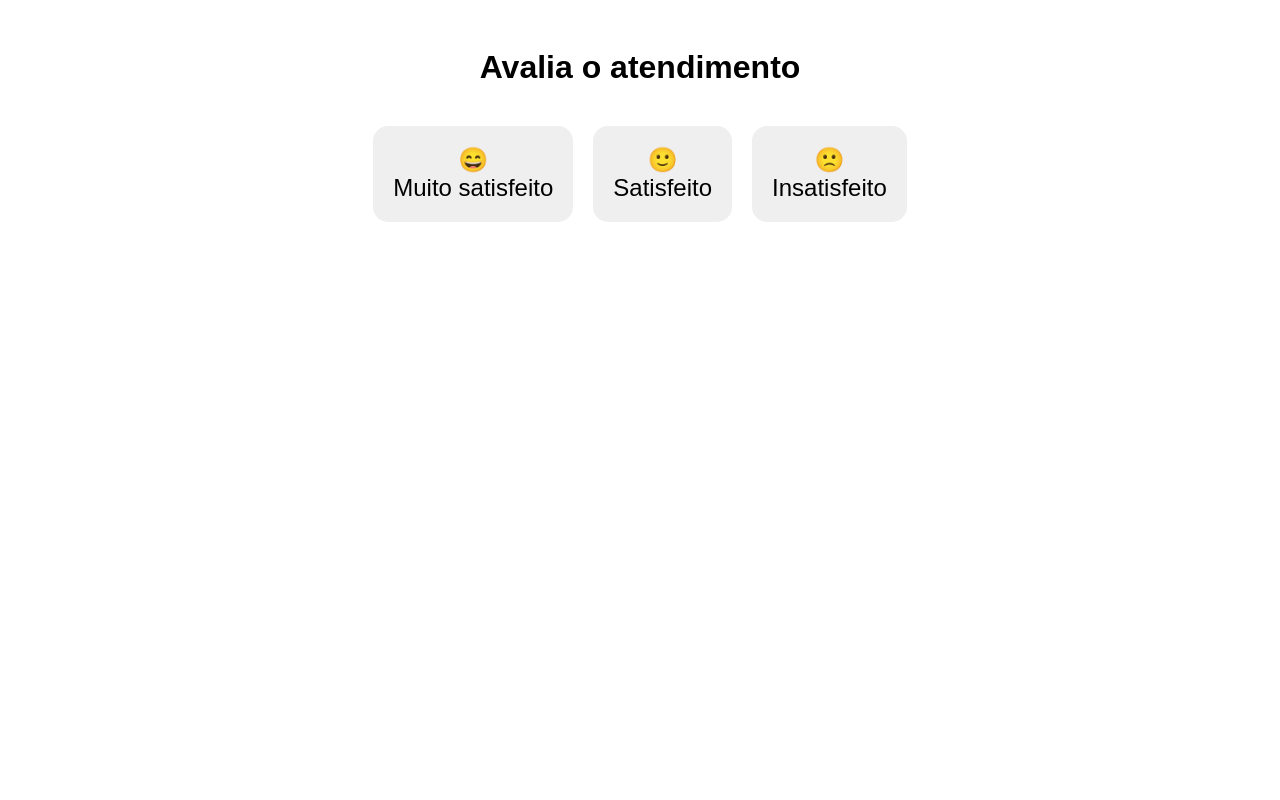
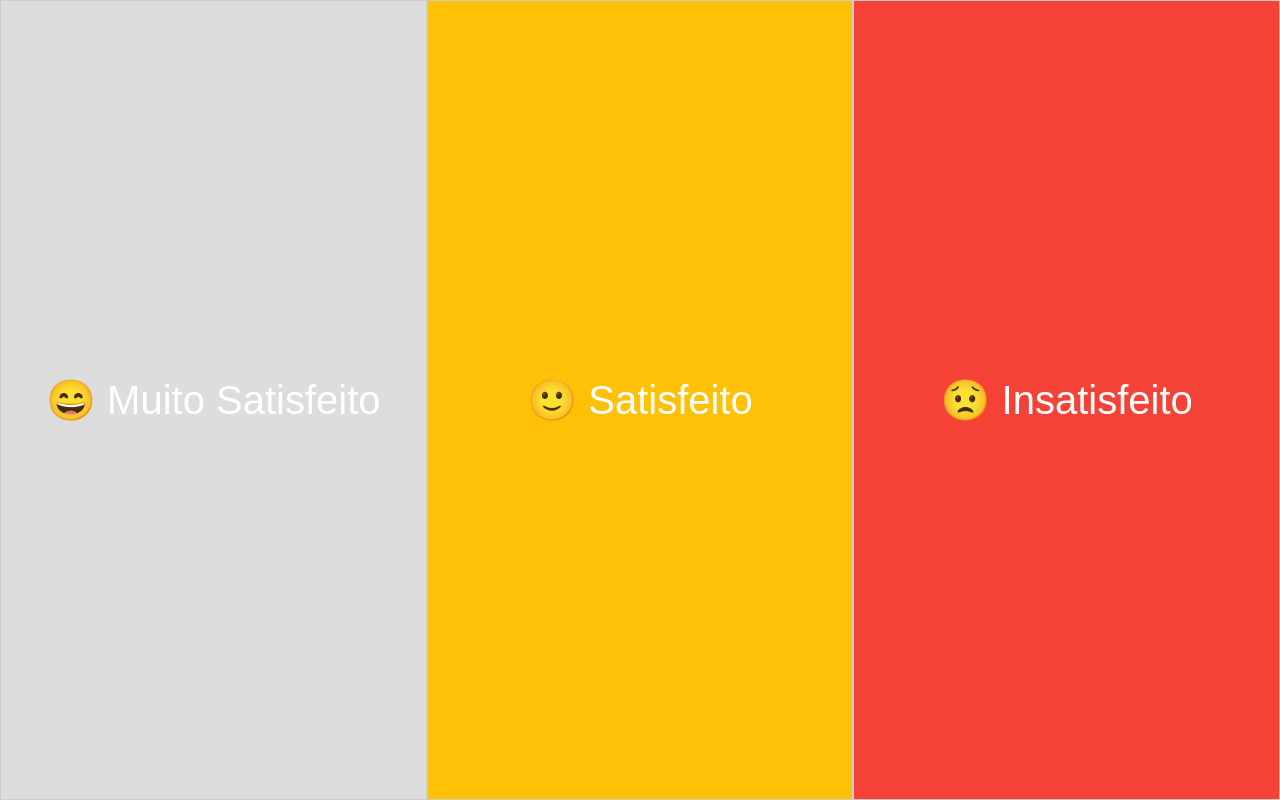
Before and after one commit to TelmoAires/satisfacao-secretaria, a Flask app: page / in a window 1280 px wide. Run offline with Flask 3, Linux system fonts and the light colour scheme.

Commit message:
Update index.html

```diff
--- a/templates/index.html
+++ b/templates/index.html
@@ -3,21 +3,87 @@
 <head>
     <meta charset="UTF-8">
     <meta name="viewport" content="width=device-width, initial-scale=1.0">
-    <title>Satisfação</title>
-    <link rel="stylesheet" href="/static/style.css">
+    <title>Satisfação na Secretaria</title>
+    <style>
+        /* Reset básico */
+        * {
+            margin: 0;
+            padding: 0;
+            box-sizing: border-box;
+        }
+
+        html, body {
+            height: 100%;
+            font-family: Arial, sans-serif;
+        }
+
+        /* Container principal */
+        .container {
+            display: grid;
+            grid-template-columns: repeat(1, 1fr);
+            grid-template-rows: repeat(3, 1fr);
+            height: 100vh; /* Ocupa 100% do ecrã */
+            width: 100vw;
+        }
+
+        @media (min-width: 600px) {
+            .container {
+                grid-template-columns: repeat(3, 1fr);
+                grid-template-rows: repeat(1, 1fr);
+            }
+        }
+
+        /* Botões grandes */
+        .btn {
+            display: flex;
+            justify-content: center;
+            align-items: center;
+            font-size: 2.5rem; /* Texto maior */
+            cursor: pointer;
+            transition: background 0.2s;
+            border: 1px solid #ccc;
+            background-color: #f0f0f0;
+            width: 100%;
+            height: 100%;
+            text-align: center;
+            user-select: none;
+        }
+
+        .btn:hover {
+            background-color: #ddd;
+        }
+
+        /* Cores para cada satisfação */
+        .muito-satisfeito { background-color: #4CAF50; color: white; }
+        .satisfeito { background-color: #FFC107; color: white; }
+        .insatisfeito { background-color: #F44336; color: white; }
+    </style>
 </head>
 <body>
+    <div class="container">
+        <div class="btn muito-satisfeito" onclick="registar('Muito Satisfeito')">😄 Muito Satisfeito</div>
+        <div class="btn satisfeito" onclick="registar('Satisfeito')">🙂 Satisfeito</div>
+        <div class="btn insatisfeito" onclick="registar('Insatisfeito')">😟 Insatisfeito</div>
+    </div>
 
-<h1>Avalia o atendimento</h1>
+    <script>
+        async function registar(nivel) {
+            try {
+                const response = await fetch('/registar', {
+                    method: 'POST',
+                    headers: { 'Content-Type': 'application/json' },
+                    body: JSON.stringify({ nivel: nivel })
+                });
 
-<div class="botoes">
-    <button onclick="registar('Muito satisfeito')">😄<br>Muito satisfeito</button>
-    <button onclick="registar('Satisfeito')">🙂<br>Satisfeito</button>
-    <button onclick="registar('Insatisfeito')">🙁<br>Insatisfeito</button>
-</div>
-
-<p id="msg"></p>
-
-<script src="/static/script.js"></script>
+                const data = await response.json();
+                if (data.estado === 'ok') {
+                    alert('Obrigado pela sua opinião!');
+                }
+            } catch (err) {
+                alert('Erro ao registar a opinião.');
+                console.error(err);
+            }
+        }
+    </script>
 </body>
 </html>
```
